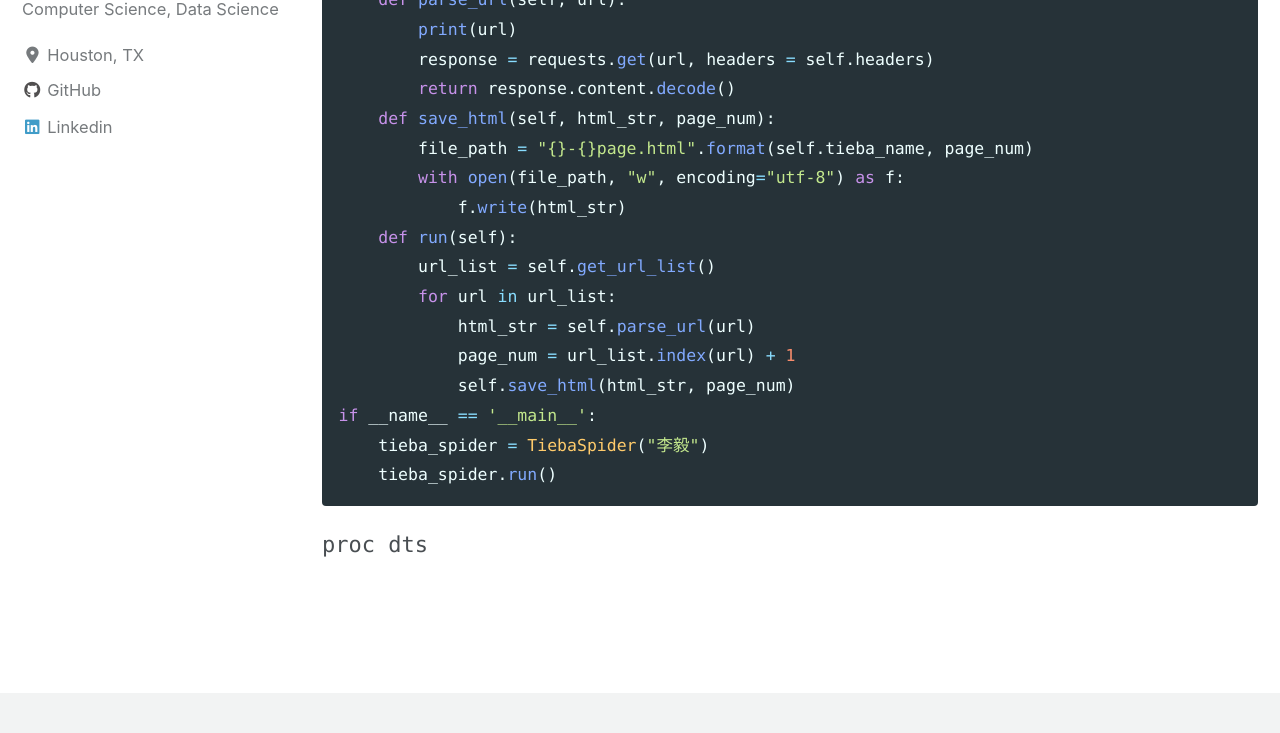
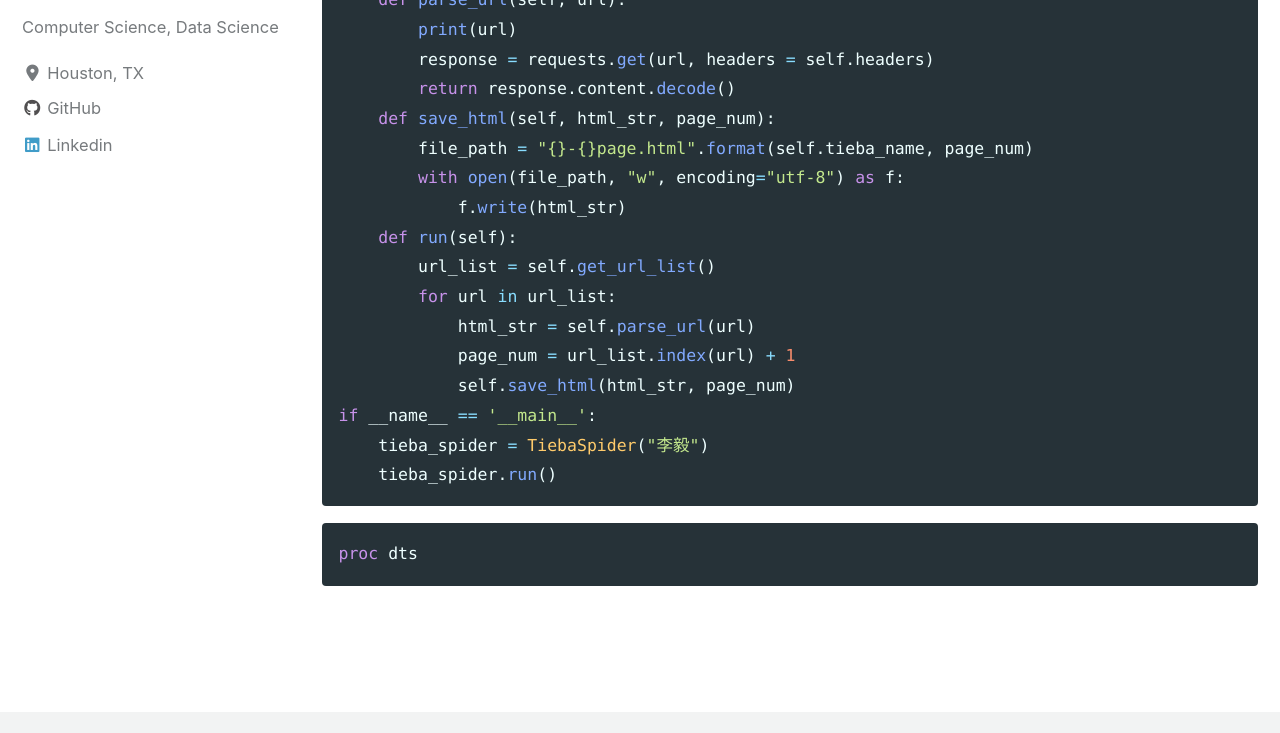
Before and after one commit to tanghao205/tanghao205.github.io, a Jekyll site: the page built from _pages/coding.md, in a window 1280 px wide and 900 px high, scrolled down 2882 px, cut to the strip 0-733 px from the top of the window. Built offline with Jekyll 4.4.1, drawn with Linux system fonts in a browser that asks for light colours; cached includes are drawn as plain includes; nearby versions of some CDN libraries.

Commit message:
Update coding.md

````diff
--- a/_pages/coding.md
+++ b/_pages/coding.md
@@ -104,6 +104,6 @@ if __name__ == '__main__':
     tieba_spider.run()
 ```
 
-```sas:
+```sas
 proc dts
 ```
````
